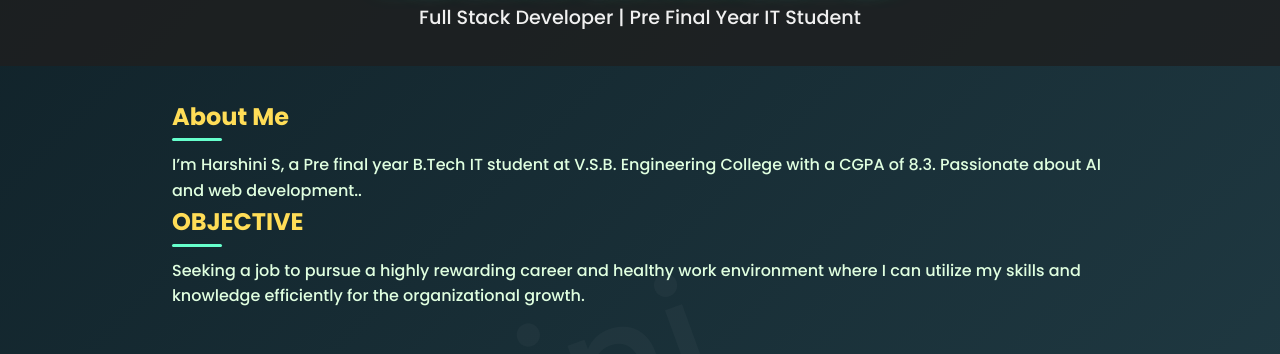
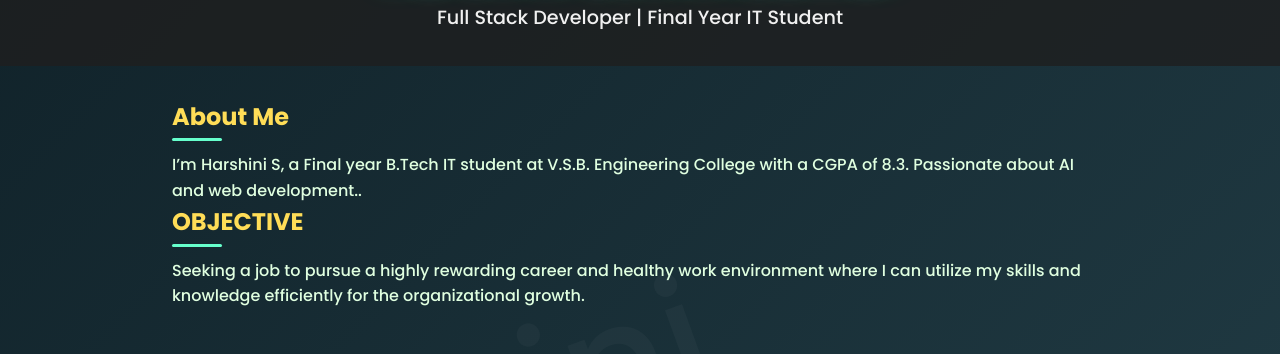
Before and after one commit to HarshiniS2005/portfolio, a plain HTML site: page index.html in a window 1280 px wide. Shown: the part 266-620 px from the top of the page. Drawn offline with Linux system fonts and the light colour scheme.

Commit message:
index.html

```diff
--- a/index.html
+++ b/index.html
@@ -194,13 +194,13 @@ li {
   <header>
     <img src="photo.jpg" alt="Harshini S" class="profile-pic" />
     <h1>Harshini Senthilkumar</h1>
-    <p>Full Stack Developer | Pre Final Year IT Student</p>
+    <p>Full Stack Developer | Final Year IT Student</p>
   </header>
 
   <div class="container">
     <section class="reveal">
       <h2>About Me</h2>
-      <p>I’m Harshini S, a Pre final year B.Tech IT student at V.S.B. Engineering College with a CGPA of 8.3. Passionate about AI and web development..</p>
+      <p>I’m Harshini S, a Final year B.Tech IT student at V.S.B. Engineering College with a CGPA of 8.3. Passionate about AI and web development..</p>
       <h2> OBJECTIVE</h2>
       <p> Seeking a job to pursue a highly rewarding career and healthy work environment where I can utilize my skills
         and knowledge efficiently for the organizational growth.</p>
```
